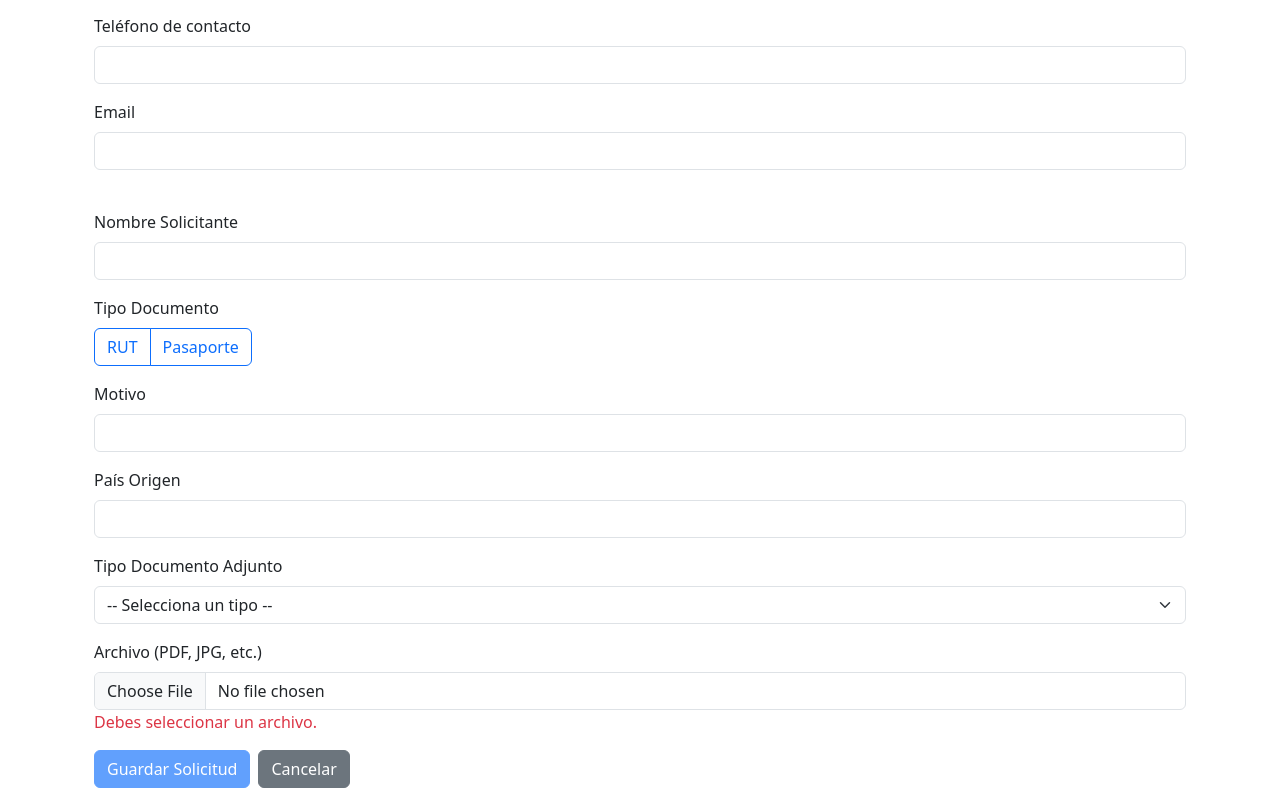
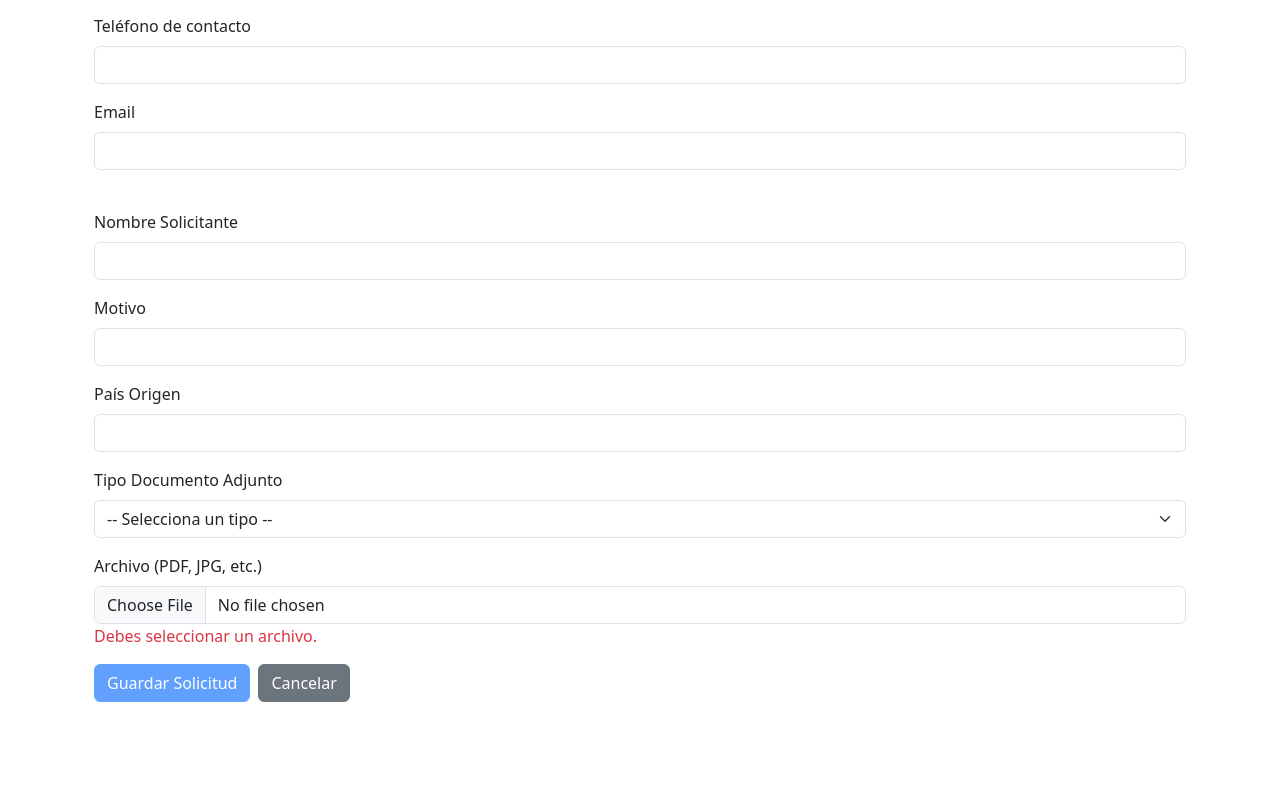
Before and after one commit to ragallardom/front-aduana, an Angular app: page /solicitud-aduana/nuevo in a window 1280 px wide. Shown: the part 930-1718 px from the top of the page. After the commit the page ends 1632 px from the top, so only its background shows below. Built offline with nearby package versions, Linux system fonts and the light colour scheme.

Commit message:
remove unnecessary tipo documento field

```diff
--- a/src/app/models/solicitud-aduana.ts
+++ b/src/app/models/solicitud-aduana.ts
@@ -3,8 +3,6 @@ import { DocumentoAdjunto } from './documento-adjunto';
 export interface SolicitudAduana {
   id: number;
   nombreSolicitante: string;
-  tipoDocumento: string;
-  numeroDocumento: string;
   motivo: string;
   paisOrigen: string;
   estado?: string;
--- a/src/app/pages/solicitudes-aduana/formulario-solicitud/formulario-solicitud.html
+++ b/src/app/pages/solicitudes-aduana/formulario-solicitud/formulario-solicitud.html
@@ -356,74 +356,7 @@
       </div>
     </div>
 
-    <!-- Tipo de Documento -->
-    <div class="mb-3">
-      <label class="form-label d-block">Tipo Documento</label>
-      <div class="btn-group" role="group" aria-label="Tipo Documento">
-        <input
-          type="radio"
-          class="btn-check"
-          formControlName="tipoDocumento"
-          value="RUT"
-          id="tipo-rut"
-        />
-        <label class="btn btn-outline-primary" for="tipo-rut">RUT</label>
-
-        <input
-          type="radio"
-          class="btn-check"
-          formControlName="tipoDocumento"
-          value="Pasaporte"
-          id="tipo-pasaporte"
-        />
-        <label class="btn btn-outline-primary" for="tipo-pasaporte">Pasaporte</label>
-      </div>
-      <div
-        *ngIf="
-          formulario.get('tipoDocumento')?.invalid &&
-          formulario.get('tipoDocumento')?.touched
-        "
-        class="text-danger mt-1"
-      >
-        El tipo de documento es obligatorio.
-      </div>
-    </div>
-
-    <!-- Número de Documento -->
-    <div class="mb-3" *ngIf="formulario.get('tipoDocumento')?.value === 'RUT'">
-      <label class="form-label">RUT</label>
-      <input
-        type="text"
-        formControlName="numeroDocumento"
-        class="form-control"
-      />
-      <div
-        *ngIf="
-          formulario.get('numeroDocumento')?.invalid &&
-          formulario.get('numeroDocumento')?.touched
-        "
-        class="text-danger"
-      >
-        Ingresa un RUT válido.
-      </div>
-    </div>
-    <div class="mb-3" *ngIf="formulario.get('tipoDocumento')?.value === 'Pasaporte'">
-      <label class="form-label">Número Pasaporte</label>
-      <input
-        type="text"
-        formControlName="numeroDocumento"
-        class="form-control"
-      />
-      <div
-        *ngIf="
-          formulario.get('numeroDocumento')?.invalid &&
-          formulario.get('numeroDocumento')?.touched
-        "
-        class="text-danger"
-      >
-        El número de pasaporte es obligatorio.
-      </div>
-    </div>
+    <!-- Tipo de Documento (eliminado) -->
 
     <!-- Motivo -->
     <div class="mb-3">
--- a/src/app/pages/solicitudes-aduana/formulario-solicitud/formulario-solicitud.ts
+++ b/src/app/pages/solicitudes-aduana/formulario-solicitud/formulario-solicitud.ts
@@ -68,23 +68,11 @@ export class FormularioSolicitudComponent implements OnInit {
       numeroDocumentoMenor: ['', Validators.required],
       nacionalidadMenor: ['', Validators.required],
       nombreSolicitante: ['', Validators.required],
-      tipoDocumento: ['', Validators.required],
-      numeroDocumento: ['', Validators.required],
       numeroDocumentoPadre: ['', Validators.required],
       motivo: ['', Validators.required],
       paisOrigen: ['', Validators.required],
       tipoAdjunto: ['', Validators.required],
       // El input file no se asocia directamente a FormControl; lo validamos por código
-    });
-
-    this.formulario.get('tipoDocumento')?.valueChanges.subscribe((tipo) => {
-      const control = this.formulario.get('numeroDocumento');
-      if (tipo === 'RUT') {
-        control?.setValidators([Validators.required, rutValidator]);
-      } else {
-        control?.setValidators([Validators.required]);
-      }
-      control?.updateValueAndValidity();
     });
 
     this.formulario.get('documentoPadre')?.valueChanges.subscribe((tipo) => {
@@ -129,12 +117,13 @@ export class FormularioSolicitudComponent implements OnInit {
 
     // Construir payload con los campos básicos
     const f = this.formulario.value;
-    const payload: Omit<SolicitudAduana, 'id' | 'estado' | 'fechaCreacion'> = {
+    const payload: Omit<
+      SolicitudAduana,
+      'id' | 'estado' | 'fechaCreacion' | 'tipoDocumento' | 'numeroDocumento'
+    > = {
       nombreSolicitante: f.nombreSolicitante,
-      tipoDocumento: f.tipoDocumento,
-      numeroDocumento: f.numeroDocumento,
       motivo: f.motivo,
-      paisOrigen: f.paisOrigen
+      paisOrigen: f.paisOrigen,
     };
     const tipoAdj = f.tipoAdjunto;
 
--- a/src/app/services/solicitudes-aduana/solicitud-aduana.ts
+++ b/src/app/services/solicitudes-aduana/solicitud-aduana.ts
@@ -24,14 +24,15 @@ export class SolicitudAduanaService {
    * Envía la solicitud utilizando `multipart/form-data`.
    */
   crearConAdjunto(
-    data: Omit<SolicitudAduana, 'id' | 'estado' | 'fechaCreacion'>,
+    data: Omit<
+      SolicitudAduana,
+      'id' | 'estado' | 'fechaCreacion' | 'tipoDocumento' | 'numeroDocumento'
+    >,
     tipoAdjunto: string,
     archivo: File
   ): Observable<SolicitudAduana> {
     const formData = new FormData();
     formData.append('nombreSolicitante', data.nombreSolicitante);
-    formData.append('tipoDocumento', data.tipoDocumento);
-    formData.append('numeroDocumento', data.numeroDocumento);
     formData.append('motivo', data.motivo);
     formData.append('paisOrigen', data.paisOrigen);
     formData.append('tipoAdjunto', tipoAdjunto);
```
